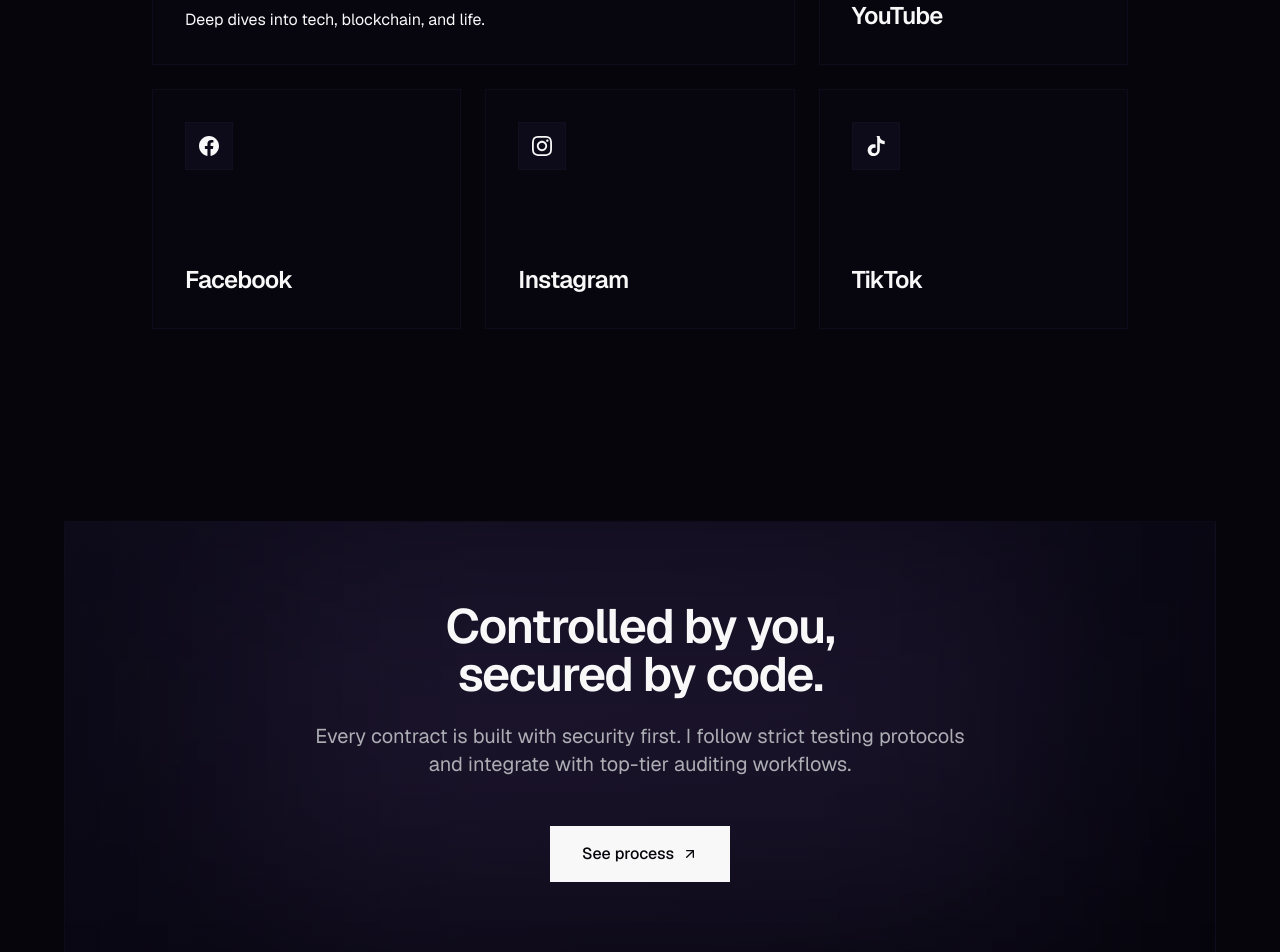
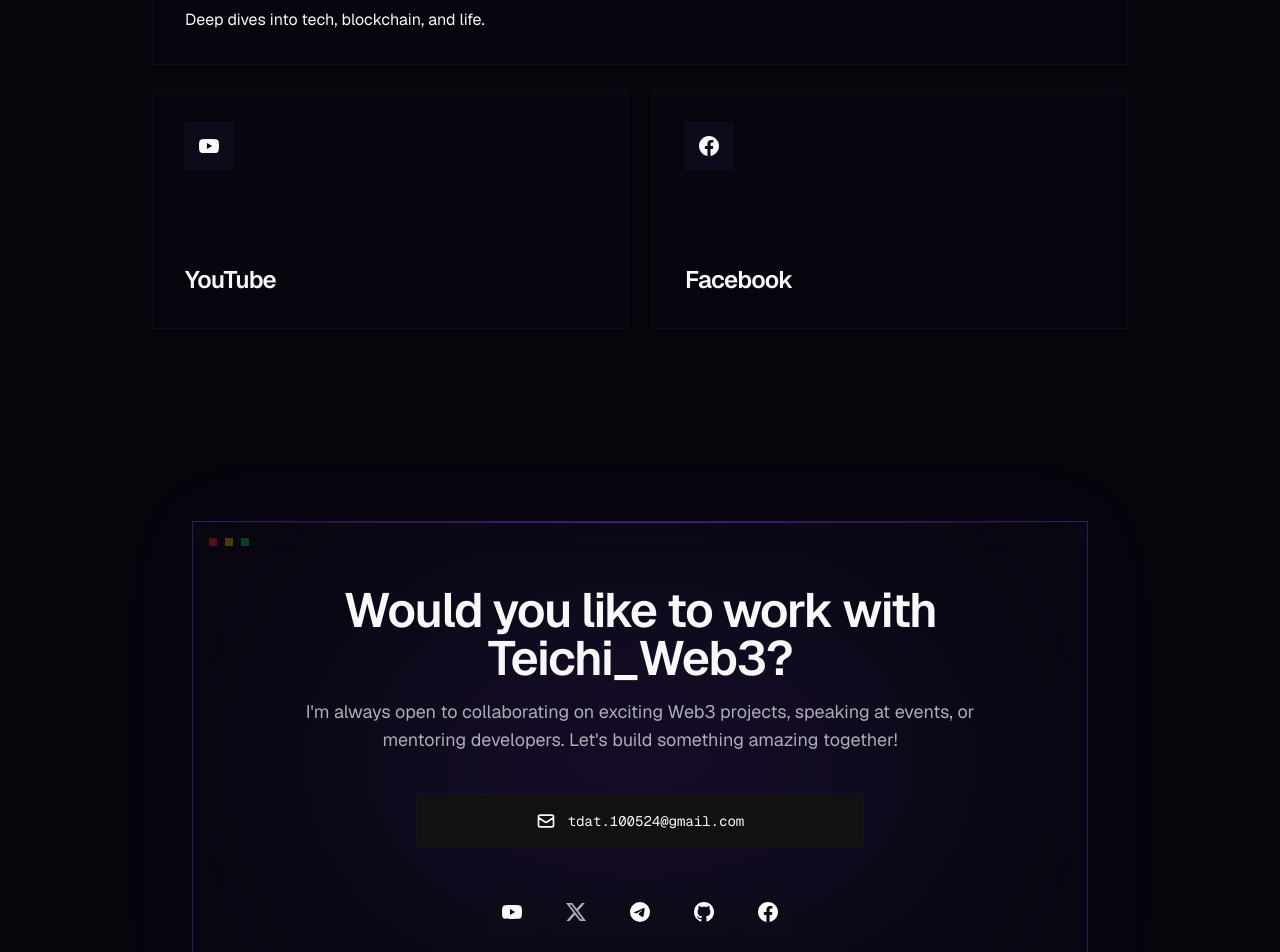
Before and after one commit to Tdat10052499/teichisite, a Next.js app: page / in a window 1280 px wide. Shown: the part 3860-4812 px from the top of the page. Built offline with nearby package versions, Linux system fonts and the light colour scheme.

Commit message:
feat: implement landing page hero section with custom cursor, video preview, and entrance animations

```diff
--- a/app/page.tsx
+++ b/app/page.tsx
@@ -627,7 +627,7 @@
         <section className="py-24 max-w-5xl mx-auto w-full px-6">
           <Typewriter text="Connect with me" className="mb-12 text-4xl md:text-5xl text-ink text-center" />
 
-          <div className="grid grid-cols-1 md:grid-cols-3 gap-6 auto-rows-[240px]">
+          <div className="grid grid-cols-1 md:grid-cols-2 gap-6 auto-rows-[240px]">
             {/* Blogs - Wide */}
             <motion.a
               href="#"
@@ -650,7 +650,8 @@
 
             {/* YouTube */}
             <motion.a
-              href="#"
+              href="https://www.youtube.com/@Te1chi-j9c"
+              target="_blank" rel="noopener noreferrer"
               initial={{ opacity: 0, y: 20 }}
               whileInView={{ opacity: 1, y: 0 }}
               viewport={{ once: true }}
@@ -669,7 +670,8 @@
 
             {/* Facebook */}
             <motion.a
-              href="#"
+              href="https://www.facebook.com/dat.du.981707/"
+              target="_blank" rel="noopener noreferrer"
               initial={{ opacity: 0, y: 20 }}
               whileInView={{ opacity: 1, y: 0 }}
               viewport={{ once: true }}
@@ -686,72 +688,67 @@
               <ArrowUpRight className="absolute bottom-8 right-8 w-6 h-6 text-blue-500 opacity-0 translate-y-4 group-hover:opacity-100 group-hover:translate-y-0 transition-all duration-300 ease-out" />
             </motion.a>
 
-            {/* Instagram */}
-            <motion.a
-              href="#"
-              initial={{ opacity: 0, y: 20 }}
-              whileInView={{ opacity: 1, y: 0 }}
-              viewport={{ once: true }}
-              transition={{ delay: 0.4 }}
-              className="md:col-span-1 rounded-none bg-surface/30 border border-border/50 hover:bg-surface/60 transition-all p-8 flex flex-col justify-between relative overflow-hidden group"
-            >
-              <div className="absolute top-0 right-0 w-48 h-48 bg-pink-500/20 blur-[60px] rounded-none pointer-events-none group-hover:opacity-100 transition-opacity opacity-0"></div>
-              <div className="w-12 h-12 rounded-none bg-surface border border-border/50 flex items-center justify-center relative z-10 group-hover:scale-110 transition-transform">
-                <svg className="w-5 h-5 text-ink" fill="currentColor" viewBox="0 0 24 24"><path d="M12 2.163c3.204 0 3.584.012 4.85.07 3.252.148 4.771 1.691 4.919 4.919.058 1.265.069 1.645.069 4.849 0 3.205-.012 3.584-.069 4.849-.149 3.225-1.664 4.771-4.919 4.919-1.266.058-1.644.07-4.85.07-3.204 0-3.584-.012-4.849-.07-3.26-.149-4.771-1.699-4.919-4.92-.058-1.265-.07-1.644-.07-4.849 0-3.204.013-3.583.07-4.849.149-3.227 1.664-4.771 4.919-4.919 1.266-.057 1.645-.069 4.849-.069zm0-2.163c-3.259 0-3.667.014-4.947.072-4.358.2-6.78 2.618-6.98 6.98-.059 1.281-.073 1.689-.073 4.948 0 3.259.014 3.668.072 4.948.2 4.358 2.618 6.78 6.98 6.98 1.281.058 1.689.072 4.948.072 3.259 0 3.668-.014 4.948-.072 4.354-.2 6.782-2.618 6.979-6.98.059-1.28.073-1.689.073-4.948 0-3.259-.014-3.667-.072-4.947-.196-4.354-2.617-6.78-6.979-6.98-1.281-.059-1.69-.073-4.949-.073zm0 5.838c-3.403 0-6.162 2.759-6.162 6.162s2.759 6.163 6.162 6.163 6.162-2.759 6.162-6.163c0-3.403-2.759-6.162-6.162-6.162zm0 10.162c-2.209 0-4-1.79-4-4 0-2.209 1.791-4 4-4s4 1.791 4 4c0 2.21-1.791 4-4 4zm6.406-11.845c-.796 0-1.441.645-1.441 1.44s.645 1.44 1.441 1.44c.795 0 1.439-.645 1.439-1.44s-.644-1.44-1.439-1.44z"/></svg>
-              </div>
-              <div className="relative z-10">
-                <h3 className="text-2xl font-display font-medium text-ink">Instagram</h3>
-              </div>
-              <ArrowUpRight className="absolute bottom-8 right-8 w-6 h-6 text-pink-500 opacity-0 translate-y-4 group-hover:opacity-100 group-hover:translate-y-0 transition-all duration-300 ease-out" />
-            </motion.a>
-
-            {/* Tiktok */}
-            <motion.a
-              href="#"
-              initial={{ opacity: 0, y: 20 }}
-              whileInView={{ opacity: 1, y: 0 }}
-              viewport={{ once: true }}
-              transition={{ delay: 0.5 }}
-              className="md:col-span-1 rounded-none bg-surface/30 border border-border/50 hover:bg-surface/60 transition-all p-8 flex flex-col justify-between relative overflow-hidden group"
-            >
-              <div className="absolute top-0 right-0 w-48 h-48 bg-cyan-400/20 blur-[60px] rounded-none pointer-events-none group-hover:opacity-100 transition-opacity opacity-0"></div>
-              <div className="w-12 h-12 rounded-none bg-surface border border-border/50 flex items-center justify-center relative z-10 group-hover:scale-110 transition-transform">
-                <svg className="w-5 h-5 text-ink" fill="currentColor" viewBox="0 0 24 24"><path d="M12.525.02c1.31-.02 2.61-.01 3.91-.02.08 1.53.63 3.09 1.75 4.17 1.12 1.11 2.7 1.62 4.24 1.79v4.03c-1.44-.05-2.89-.35-4.2-.97-.57-.26-1.1-.59-1.62-.93-.01 2.92.01 5.84-.02 8.75-.08 2.23-1.15 4.39-2.91 5.79-1.84 1.43-4.32 1.83-6.52 1.25-2.09-.55-3.88-2.07-4.68-4.07-.79-1.99-.6-4.35.45-6.2 1.09-1.93 3.12-3.32 5.31-3.6 1.08-.14 2.18-.08 3.23.2v4.18c-.89-.25-1.86-.23-2.73.08-.85.31-1.61.96-2.01 1.75-.41.8-.41 1.76-.03 2.56.39.81 1.15 1.45 2.02 1.71.93.28 1.96.18 2.82-.24.77-.38 1.4-1.07 1.66-1.89.24-.76.24-1.58.24-2.37.01-4.73-.01-9.45.01-14.18z"/></svg>
-              </div>
-              <div className="relative z-10">
-                <h3 className="text-2xl font-display font-medium text-ink">TikTok</h3>
-              </div>
-              <ArrowUpRight className="absolute bottom-8 right-8 w-6 h-6 text-cyan-400 opacity-0 translate-y-4 group-hover:opacity-100 group-hover:translate-y-0 transition-all duration-300 ease-out" />
-            </motion.a>
-
           </div>
         </section>
 
-        {/* Large Feature / Security (Phantom style) */}
-        <section id="security" className="py-24">
+        {/* Collab Contact Card (Terminal / Web3 Style) */}
+        <section id="contact" className="py-24">
           <motion.div
             initial="hidden"
             whileInView="visible"
             viewport={{ once: true, margin: "-100px" }}
             variants={fadeInUp}
-            className="max-w-6xl mx-auto bg-gradient-to-br from-surface to-paper rounded-none p-10 md:p-20 border border-border/50 text-center flex flex-col items-center relative overflow-hidden"
+            className="max-w-4xl mx-auto bg-surface/50 backdrop-blur-xl rounded-none p-10 md:p-16 border border-[#9945FF]/30 text-center flex flex-col items-center relative overflow-hidden group shadow-[0_0_80px_rgba(153,69,255,0.05)] hover:shadow-[0_0_80px_rgba(153,69,255,0.15)] transition-all duration-500"
           >
-            {/* Background Glow */}
-            <div className="absolute top-0 left-1/2 -translate-x-1/2 w-[800px] h-[400px] bg-accent/10 blur-[120px] rounded-none pointer-events-none"></div>
+            {/* Background Glows */}
+            <div className="absolute top-0 left-0 w-full h-[1px] bg-gradient-to-r from-transparent via-[#9945FF] to-transparent opacity-50 group-hover:opacity-100 transition-opacity"></div>
+            <div className="absolute top-1/2 left-1/2 -translate-x-1/2 -translate-y-1/2 w-[600px] h-[300px] bg-[#9945FF]/10 blur-[120px] rounded-full pointer-events-none group-hover:bg-[#9945FF]/20 transition-colors duration-700"></div>
 
-            <h2 className="text-4xl md:text-5xl font-display font-semibold mb-6 relative z-10">
-              Controlled by you,<br /> secured by code.
+            {/* Minimal Code UI Decorator */}
+            <div className="absolute top-4 left-4 flex gap-2 opacity-30">
+              <div className="w-2 h-2 bg-red-500 rounded-none"></div>
+              <div className="w-2 h-2 bg-yellow-500 rounded-none"></div>
+              <div className="w-2 h-2 bg-green-500 rounded-none"></div>
+            </div>
+
+            <h2 className="text-3xl md:text-5xl font-display font-semibold mb-4 relative z-10 text-ink">
+              Would you like to work with Teichi_Web3?
             </h2>
-            <p className="text-xl text-ink-subtle max-w-2xl mb-12 relative z-10">
-              Every contract is built with security first. I follow strict testing
-              protocols and integrate with top-tier auditing workflows.
+            <p className="text-lg text-ink-subtle max-w-2xl mb-10 relative z-10 font-sans">
+              I'm always open to collaborating on exciting Web3 projects, speaking at events, or mentoring developers. Let's build something amazing together!
             </p>
-            <a
-              href="#contact"
-              className="px-8 py-4 rounded-none bg-ink text-paper hover:bg-ink-subtle font-sans text-base font-medium transition-transform active:scale-95 flex items-center gap-2 relative z-10"
-            >
-              See process <ArrowUpRight className="w-4 h-4" />
+
+            {/* Email Box */}
+            <a href="mailto:tdat.100524@gmail.com" className="relative z-10 flex items-center justify-center bg-[#111] border border-border/50 hover:border-[#9945FF]/50 transition-colors px-6 py-4 rounded-none mb-10 w-full max-w-md group/email cursor-pointer">
+              <svg className="w-5 h-5 text-ink-dim group-hover/email:text-[#9945FF] transition-colors mr-3" fill="none" viewBox="0 0 24 24" stroke="currentColor">
+                <path strokeLinecap="round" strokeLinejoin="round" strokeWidth={2} d="M3 8l7.89 5.26a2 2 0 002.22 0L21 8M5 19h14a2 2 0 002-2V7a2 2 0 00-2-2H5a2 2 0 00-2 2v10a2 2 0 002 2z" />
+              </svg>
+              <span className="font-mono text-sm text-ink group-hover/email:text-[#9945FF] transition-colors">tdat.100524@gmail.com</span>
             </a>
+
+            {/* Social Icons row */}
+            <div className="relative z-10 flex flex-wrap justify-center gap-4">
+              {/* YouTube */}
+              <a href="https://www.youtube.com/@Te1chi-j9c" target="_blank" rel="noopener noreferrer" className="w-12 h-12 bg-surface border border-border/50 hover:border-red-500 hover:text-red-500 text-ink transition-colors rounded-none flex items-center justify-center">
+                <svg className="w-5 h-5" fill="currentColor" viewBox="0 0 24 24"><path d="M23.498 6.186a3.016 3.016 0 0 0-2.122-2.136C19.505 3.545 12 3.545 12 3.545s-7.505 0-9.377.505A3.017 3.017 0 0 0 .502 6.186C0 8.07 0 12 0 12s0 3.93.502 5.814a3.016 3.016 0 0 0 2.122 2.136c1.871.505 9.376.505 9.376.505s7.505 0 9.377-.505a3.015 3.015 0 0 0 2.122-2.136C24 15.93 24 12 24 12s0-3.93-.502-5.814zM9.545 15.568V8.432L15.818 12l-6.273 3.568z"/></svg>
+              </a>
+              {/* X / Twitter */}
+              <a href="https://x.com/tuan_da1" target="_blank" rel="noopener noreferrer" className="w-12 h-12 bg-surface border border-border/50 hover:border-ink hover:text-ink text-ink-subtle transition-colors rounded-none flex items-center justify-center">
+                <svg className="w-5 h-5" fill="currentColor" viewBox="0 0 24 24"><path d="M18.901 1.153h3.68l-8.04 9.19L24 22.846h-7.406l-5.8-7.584-6.638 7.584H.474l8.6-9.83L0 1.154h7.594l5.243 6.932ZM17.61 20.644h2.039L6.486 3.24H4.298Z"/></svg>
+              </a>
+              {/* Telegram */}
+              <a href="https://t.me/Te1chi" target="_blank" rel="noopener noreferrer" className="w-12 h-12 bg-surface border border-border/50 hover:border-blue-400 hover:text-blue-400 text-ink transition-colors rounded-none flex items-center justify-center">
+                <svg className="w-5 h-5" fill="currentColor" viewBox="0 0 24 24"><path d="M11.944 0A12 12 0 0 0 0 12a12 12 0 0 0 12 12 12 12 0 0 0 12-12A12 12 0 0 0 12 0a12 12 0 0 0-.056 0zm4.962 7.224c.1-.002.321.023.465.14a.506.506 0 0 1 .171.325c.016.093.036.306.02.472-.18 1.898-.962 6.502-1.36 8.627-.168.9-.499 1.201-.82 1.23-.696.065-1.225-.46-1.9-.902-1.056-.693-1.653-1.124-2.678-1.8-1.185-.78-.417-1.21.258-1.91.177-.184 3.247-2.977 3.307-3.23.007-.032.014-.15-.056-.212s-.174-.041-.249-.024c-.106.024-1.793 1.14-5.061 3.345-.48.33-.913.49-1.302.48-.428-.008-1.252-.241-1.865-.44-.752-.245-1.349-.374-1.297-.789.027-.216.325-.437.896-.663 3.498-1.524 5.83-2.529 6.998-3.014 3.332-1.386 4.025-1.627 4.476-1.635z"/></svg>
+              </a>
+              {/* GitHub */}
+              <a href="https://github.com/Tdat10052499" target="_blank" rel="noopener noreferrer" className="w-12 h-12 bg-surface border border-border/50 hover:border-ink hover:text-ink text-ink transition-colors rounded-none flex items-center justify-center">
+                <svg className="w-5 h-5" fill="currentColor" viewBox="0 0 24 24"><path d="M12 0c-6.626 0-12 5.373-12 12 0 5.302 3.438 9.8 8.207 11.387.599.111.793-.261.793-.577v-2.234c-3.338.726-4.033-1.416-4.033-1.416-.546-1.387-1.333-1.756-1.333-1.756-1.089-.745.083-.729.083-.729 1.205.084 1.839 1.237 1.839 1.237 1.07 1.834 2.807 1.304 3.492.997.107-.775.418-1.305.762-1.604-2.665-.305-5.467-1.334-5.467-5.931 0-1.311.469-2.381 1.236-3.221-.124-.303-.535-1.524.117-3.176 0 0 1.008-.322 3.301 1.23.957-.266 1.983-.399 3.003-.404 1.02.005 2.047.138 3.006.404 2.291-1.552 3.297-1.23 3.297-1.23.653 1.653.242 2.874.118 3.176.77.84 1.235 1.911 1.235 3.221 0 4.609-2.807 5.624-5.479 5.921.43.372.823 1.102.823 2.222v3.293c0 .319.192.694.801.576 4.765-1.589 8.199-6.086 8.199-11.386 0-6.627-5.373-12-12-12z"/></svg>
+              </a>
+              {/* Facebook */}
+              <a href="https://www.facebook.com/dat.du.981707/" target="_blank" rel="noopener noreferrer" className="w-12 h-12 bg-surface border border-border/50 hover:border-blue-500 hover:text-blue-500 text-ink transition-colors rounded-none flex items-center justify-center">
+                <svg className="w-5 h-5" fill="currentColor" viewBox="0 0 24 24"><path d="M24 12.073c0-6.627-5.373-12-12-12s-12 5.373-12 12c0 5.99 4.388 10.954 10.125 11.854v-8.385H7.078v-3.469h3.047V9.43c0-3.007 1.792-4.669 4.533-4.669 1.312 0 2.686.235 2.686.235v2.953H15.83c-1.491 0-1.956.925-1.956 1.874v2.25h3.328l-.532 3.469h-2.796v8.385C19.612 23.027 24 18.062 24 12.073z"/></svg>
+              </a>
+            </div>
           </motion.div>
         </section>
 
```
